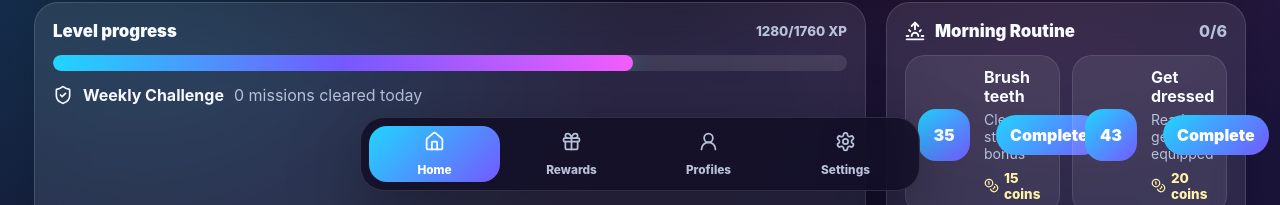
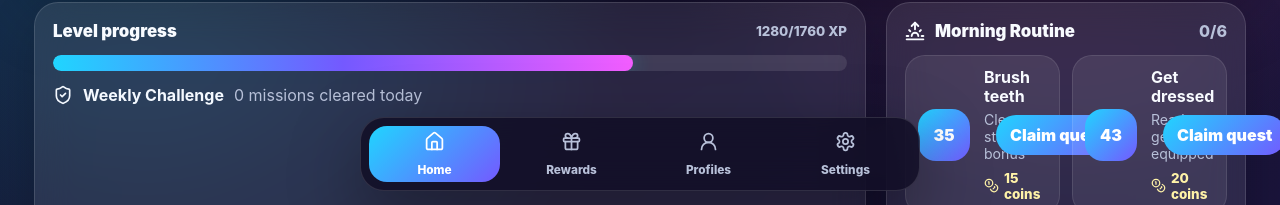
Before and after one commit to juliarus768-cyber/Do-it-and-be-done, a React (Vite) app: page / in a window 1280 px wide. Both pictures are taken after a click on the button 239 px from the left and 710 px from the top of the page. Shown: the part 591-796 px from the top of the page. Built offline with nearby package versions, Linux system fonts and the light colour scheme.

Commit message:
Rename missions to quests in cards

```diff
--- a/src/components/MissionCard.jsx
+++ b/src/components/MissionCard.jsx
@@ -10,7 +10,7 @@ export default function MissionCard({ mission, completed, onComplete }) {
         <span><Coins size={15} /> {mission.coins} coins</span>
       </div>
       <button className="mission-button" onClick={onComplete} disabled={completed} type="button">
-        {completed ? "Done" : "Complete"}
+        {completed ? "Claimed" : "Claim quest"}
       </button>
     </article>
   );
```
